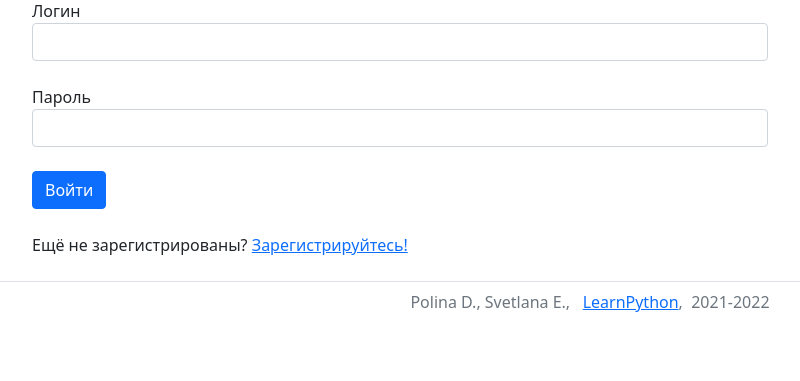
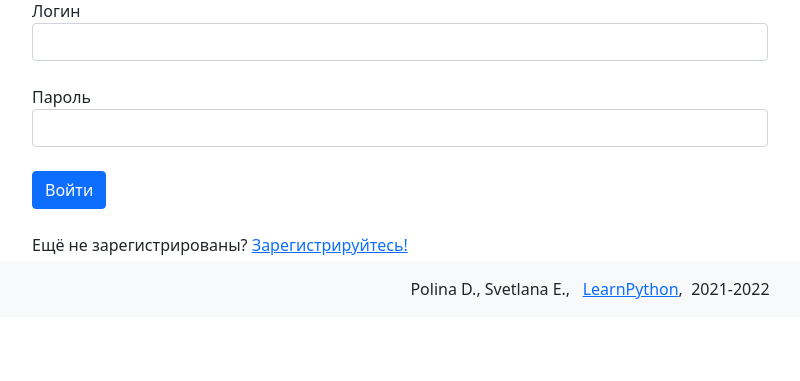
Before and after one commit to lananovikova10/where2go, a Flask app: page /users/login in a window 1280 px wide. Shown: the part 113-494 px from the top of the page, without its empty margins (50-850 px from the left). Run offline with Flask 2, Linux system fonts and the light colour scheme; parts of the project's set-up code (start-up, migrations or seed data) failed here and were passed over.

Commit message:
WIP footer

```diff
--- a/webapp/templates/base.html
+++ b/webapp/templates/base.html
@@ -11,6 +11,7 @@
     <script src="https://cdn.jsdelivr.net/npm/bootstrap@5.1.1/dist/js/bootstrap.bundle.min.js" integrity="sha384-/bQdsTh/da6pkI1MST/rWKFNjaCP5gBSY4sEBT38Q/9RBh9AH40zEOg7Hlq2THRZ" crossorigin="anonymous"></script>
     <link rel="shortcut icon" href="{{ url_for('static', filename='favicon.ico') }}">
     <title>{{ page_title }}</title>
+
   </head>
   <body>
     <div class="container">
@@ -43,12 +44,13 @@
       </nav>
       {% block content %}{% endblock %}
     </div>
-        <footer id="footer">
-          <div class="navbar-bottom row-fluid">
-            <div class="d-flex align-items-end justify-content-center my-4 pt-2 border-top text-muted"">
+    <footer class="bd-footer py-2 mt-1 bg-light">
+      <div class="container py-2">
+        <div class="row">
+          <div class="col text-center">
               Polina D., Svetlana E.,&nbsp;&nbsp;&nbsp;<a href="https://learn.python.ru/">LearnPython</a>,&nbsp; 2021-2022
           </div>
       </div>
-
+    </footer>
   </body>
 </html>
--- a/webapp/templates/country/country_request.html
+++ b/webapp/templates/country/country_request.html
@@ -60,5 +60,4 @@
 <div class="row">
     <h4><a href="{{ url_for('main_page.display') }}">Сделать ещё запрос</a></h4>
 </div>
-
 {% endblock %}
```
Also changed, not shown: webapp/templates/index.html (indentation only), 1 other file. Lines whose indentation alone changed are shown as unchanged.
